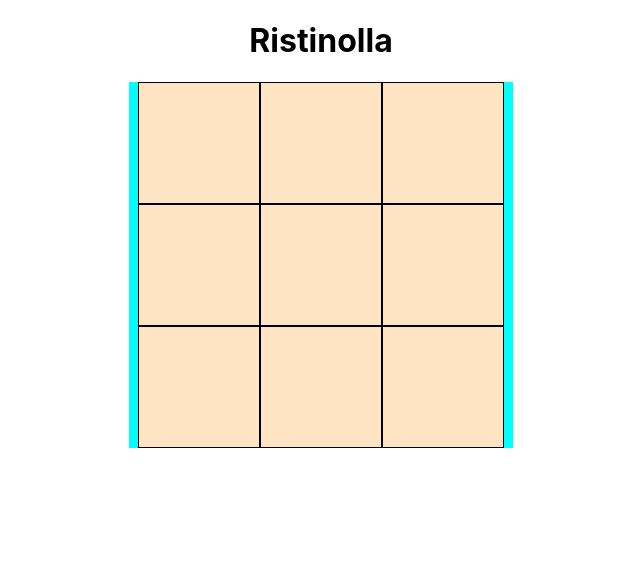
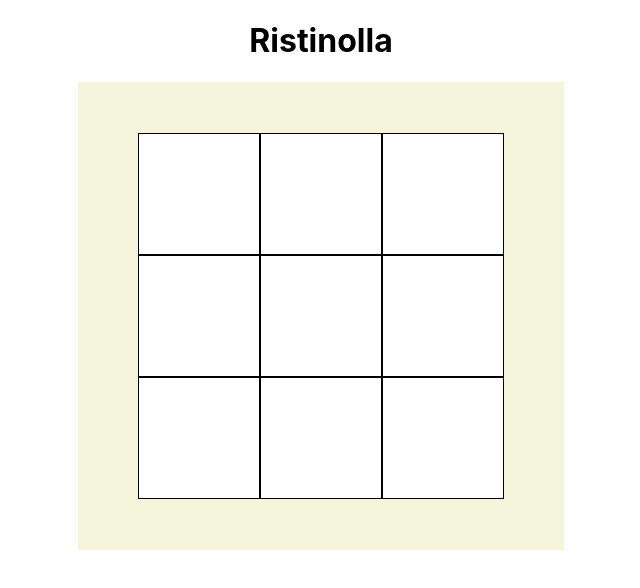
Before and after one commit to Ode42/ristinolla, a React (Create React App) app: page / in a window 1280 px wide. Shown: the top 588 px of the page, without its empty margins (319-959 px from the left). Built offline with nearby package versions, Linux system fonts and the light colour scheme.

Commit message:
Board styles

```diff
--- a/src/components/Wrapper.jsx
+++ b/src/components/Wrapper.jsx
@@ -4,7 +4,7 @@ import "./../styles/Peli.css";
 
 export default function Wrapper() {
   return (
-    <div>
+    <div className="wrapper">
       <Pelilauta />
     </div>
   );
--- a/src/styles/Peli.css
+++ b/src/styles/Peli.css
@@ -7,15 +7,16 @@
   width: 30%;
   margin-left: auto;
   margin-right: auto;
-  background-color: aqua;
+  background-color: beige;
+  padding: 4%;
 }
 .ruutu {
   width: 120px;
   height: 120px;
-  background-color: bisque;
   border: 1px solid black;
   display: flex;
   flex-direction: column;
   justify-content: center;
   align-items: center;
+  background-color: white;
 }
```
